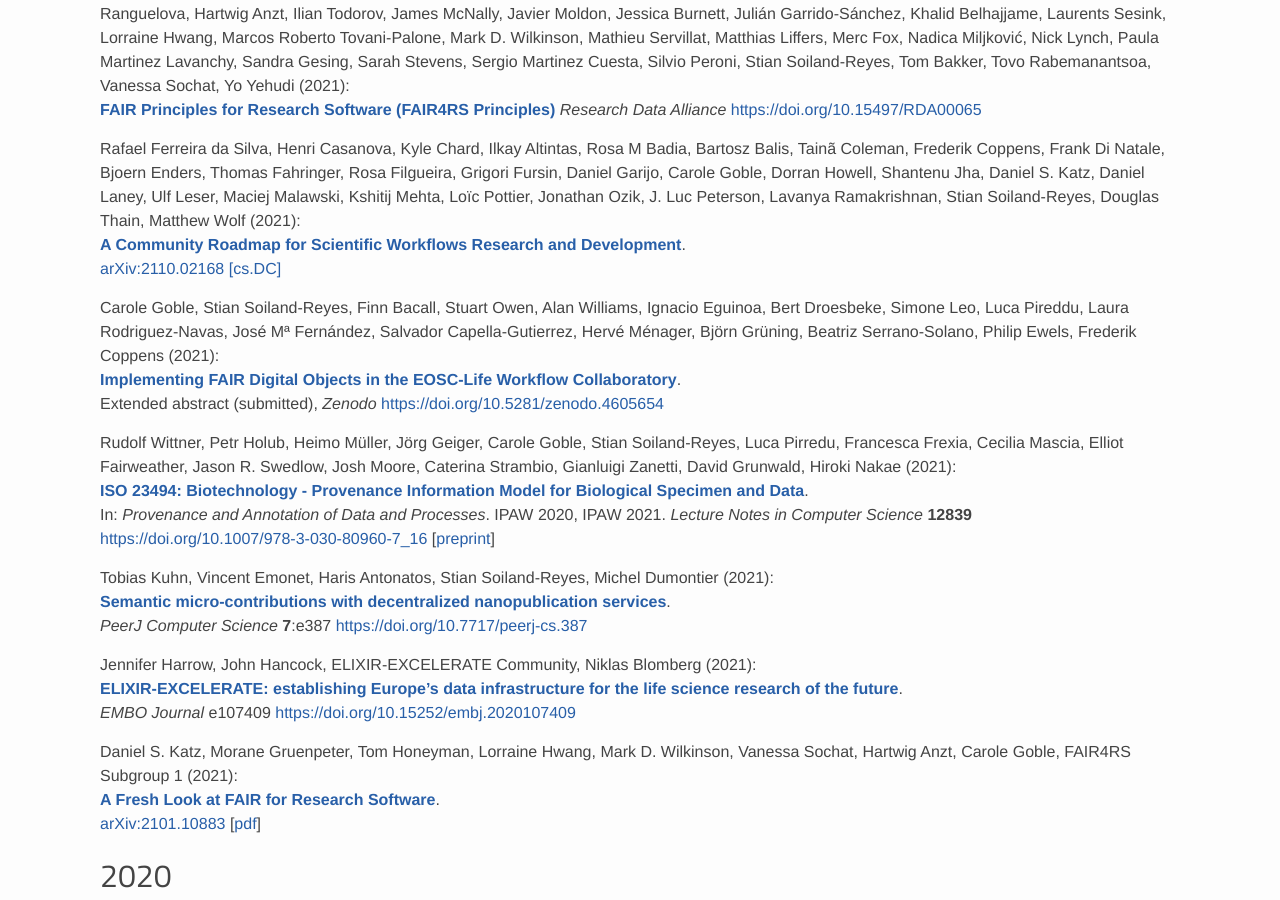
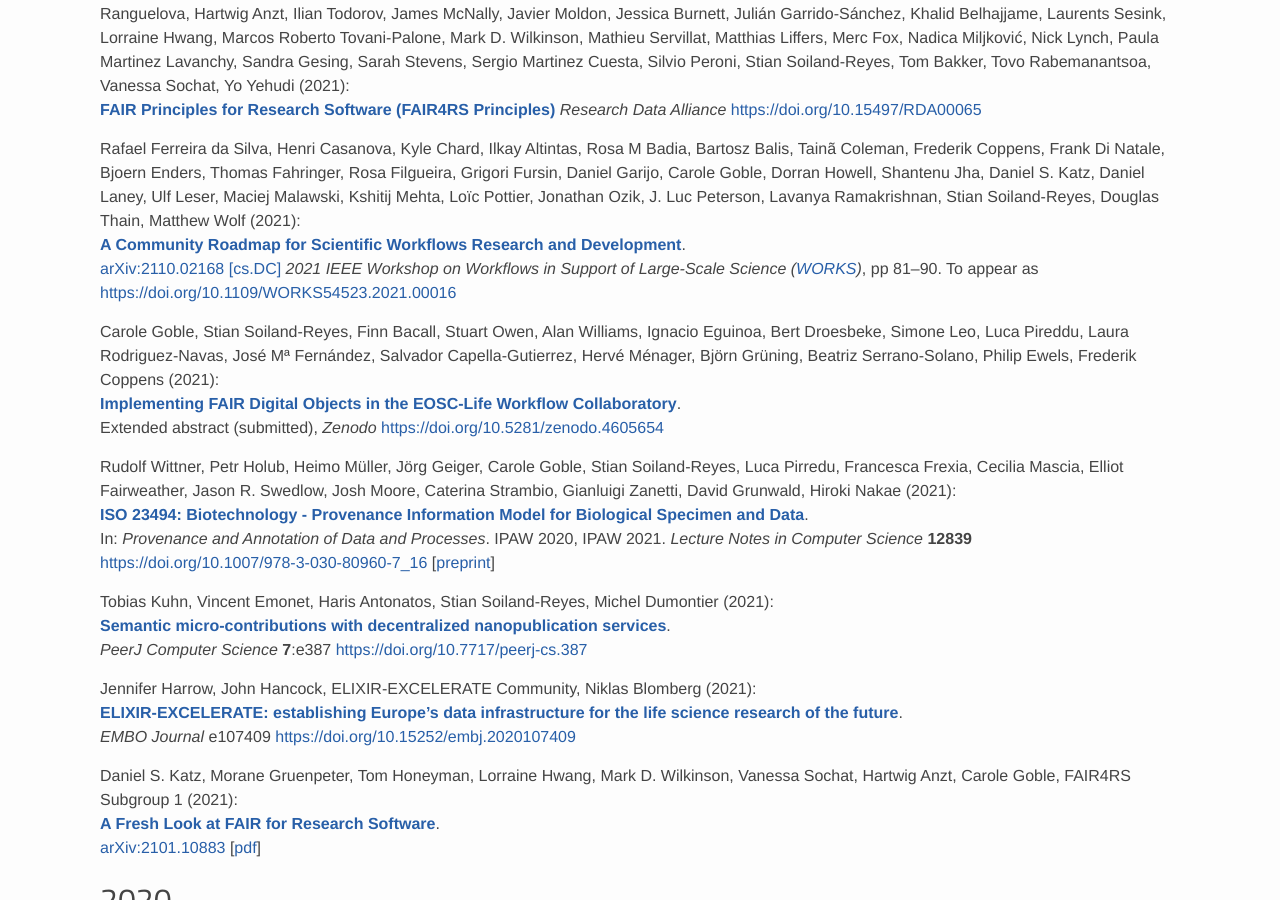
Before and after one commit to eScienceLab/eScienceLab.github.io, a Jekyll site: the page built from publications/index.md, in a window 1280 px wide and 900 px high, scrolled down 1660 px. Built offline with Jekyll 4.4.1, drawn with Linux system fonts in a browser that asks for light colours; comment, search, counter and statistics services are not loaded.

Commit message:
Update index.md

```diff
--- a/publications/index.md
+++ b/publications/index.md
@@ -97,7 +97,8 @@
 Rafael Ferreira da Silva, Henri Casanova, Kyle Chard, Ilkay Altintas, Rosa M Badia, Bartosz Balis, Tainã Coleman, Frederik Coppens, Frank Di Natale, Bjoern Enders, Thomas Fahringer, Rosa Filgueira, Grigori Fursin, Daniel Garijo, Carole Goble, Dorran Howell, Shantenu Jha, Daniel S. Katz, Daniel Laney, Ulf Leser, Maciej Malawski, Kshitij Mehta, Loïc Pottier, Jonathan Ozik, J. Luc Peterson, Lavanya Ramakrishnan, Stian Soiland-Reyes, Douglas Thain, Matthew Wolf (2021):
 [**A Community Roadmap for Scientific Workflows Research and Development**](https://arxiv.org/pdf/2110.02168).
 [arXiv:2110.02168 [cs.DC]](https://arxiv.org/abs/2110.02168)
-
+_2021 IEEE Workshop on Workflows in Support of Large-Scale Science ([WORKS](https://works-workshop.org/))_, pp 81–90.
+To appear as <https://doi.org/10.1109/WORKS54523.2021.00016>
 
 Carole Goble, Stian Soiland-Reyes, Finn Bacall, Stuart Owen, Alan Williams, Ignacio Eguinoa, Bert Droesbeke, Simone Leo, Luca Pireddu, Laura Rodriguez-Navas, José Mª Fernández, Salvador Capella-Gutierrez, Hervé Ménager, Björn Grüning, Beatriz Serrano-Solano, Philip Ewels, Frederik Coppens (2021):
 [**Implementing FAIR Digital Objects in the EOSC-Life Workflow Collaboratory**](https://doi.org/10.5281/zenodo.4605654).
```
